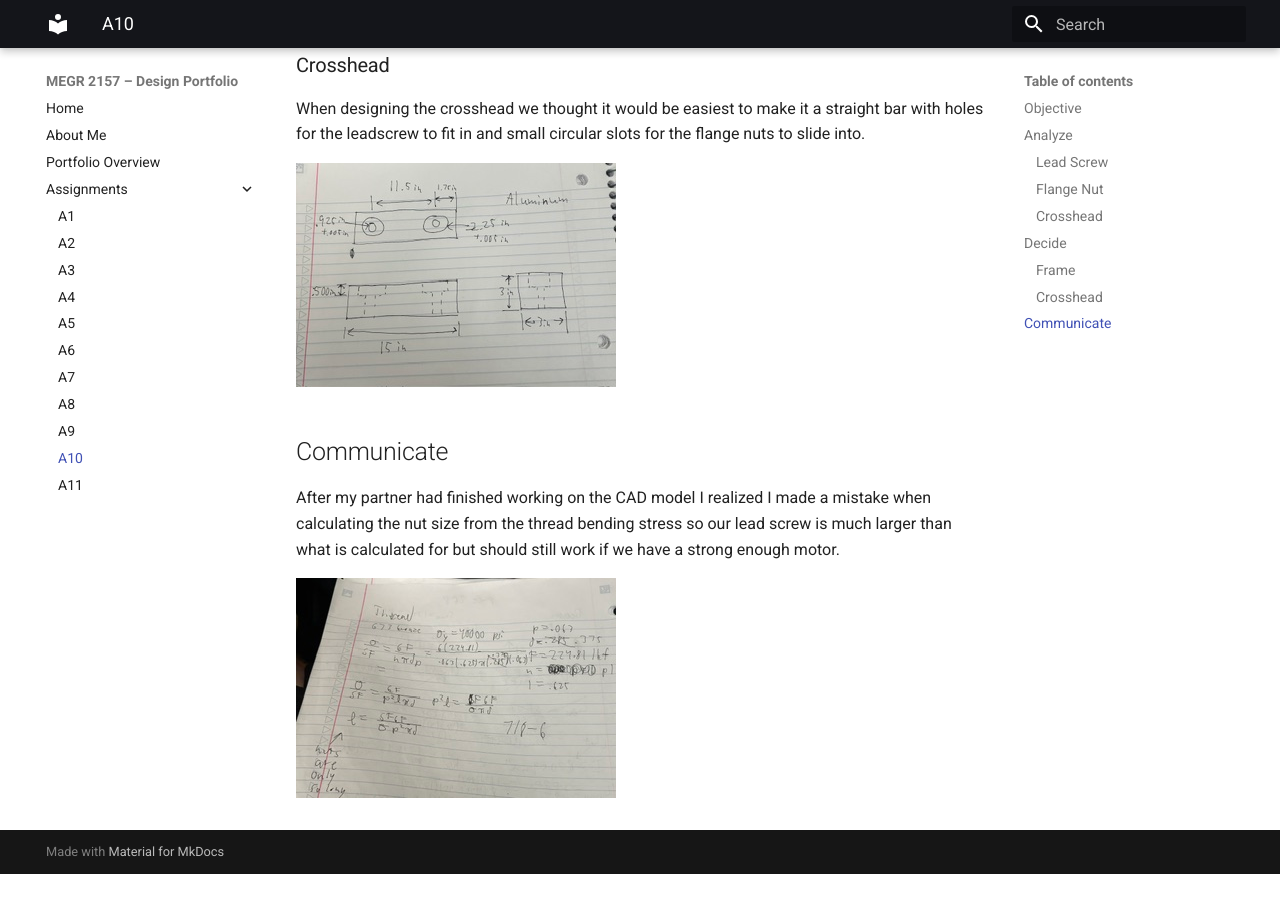
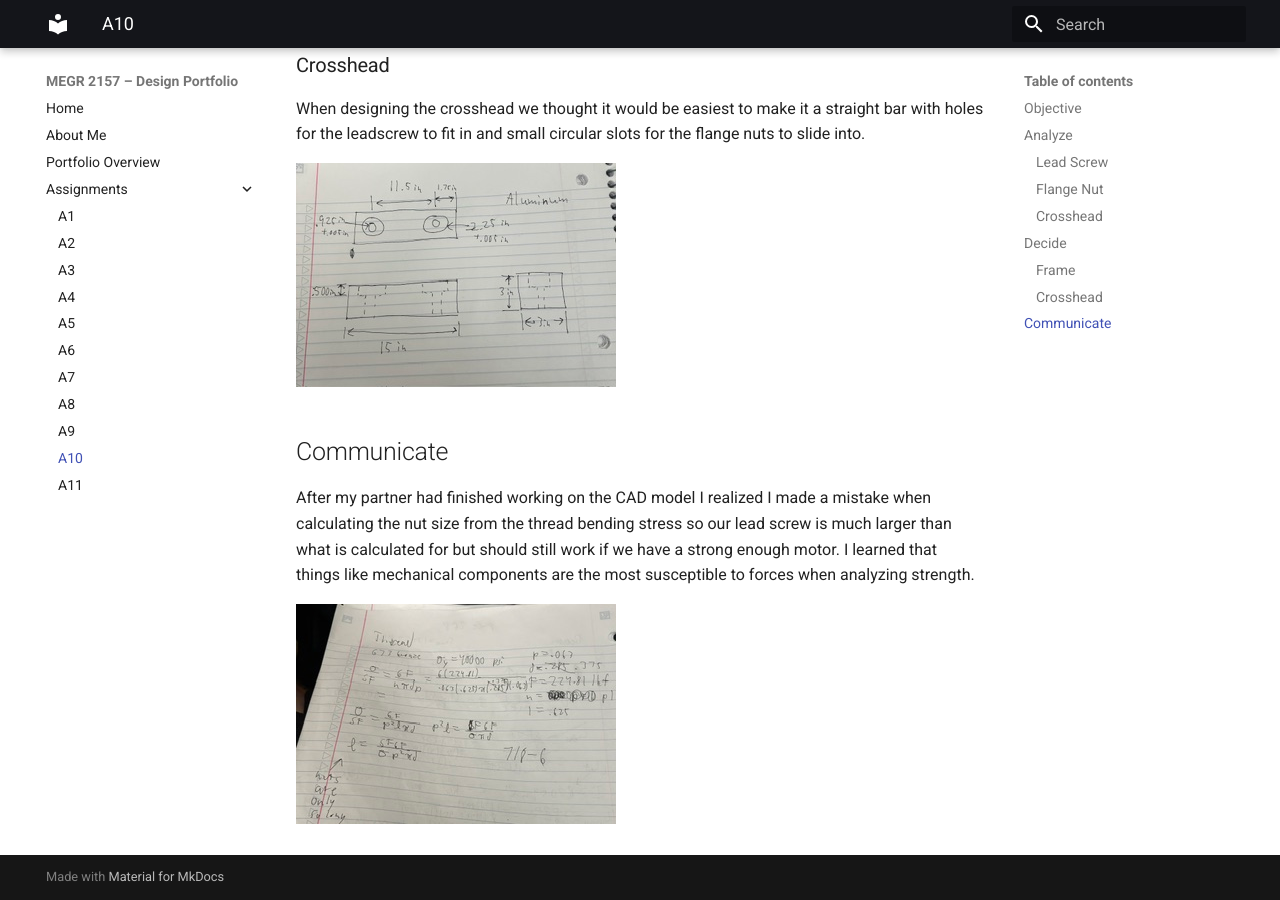
Before and after one commit to whodges5-art/wyatt-hodges-design-projects-portfolio, an MkDocs documentation site: the page built from docs/assignments/A10/index.md, in a window 1280 px wide and 900 px high, scrolled down 2774 px. Built offline with MkDocs 1.6.1 and Material for MkDocs 9.7.7, drawn with Linux system fonts in a browser that asks for light colours; before the commit the page ends 3648 px from its top, so only the background shows below that.

Commit message:
Update index.md

```diff
--- a/docs/assignments/A10/index.md
+++ b/docs/assignments/A10/index.md
@@ -30,6 +30,6 @@ When designing the crosshead we thought it would be easiest to make it a straigh
 ![crossheaddrawing](crossheaddrawing.jpeg)
 
 ## Communicate
-After my partner had finished working on the CAD model I realized I made a mistake when calculating the nut size from the thread bending stress so our lead screw is much larger than what is calculated for but should still work if we have a strong enough motor.
+After my partner had finished working on the CAD model I realized I made a mistake when calculating the nut size from the thread bending stress so our lead screw is much larger than what is calculated for but should still work if we have a strong enough motor. I learned that things like mechanical components are the most susceptible to forces when analyzing strength.
 
 ![mistakes](mistakes.jpeg)
```
